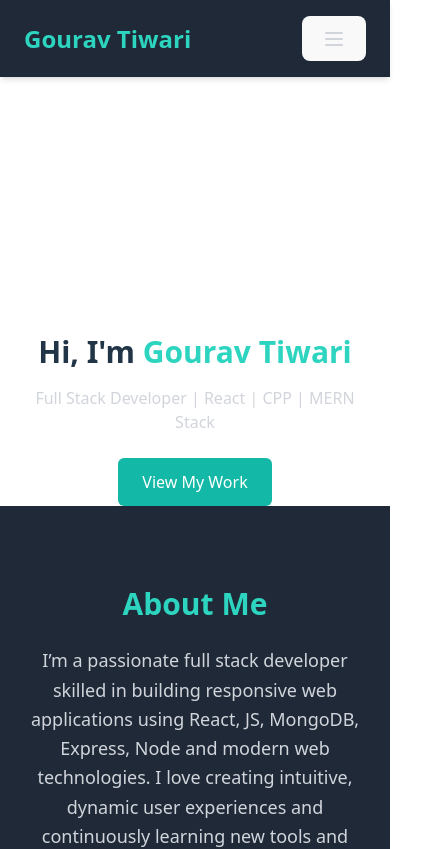
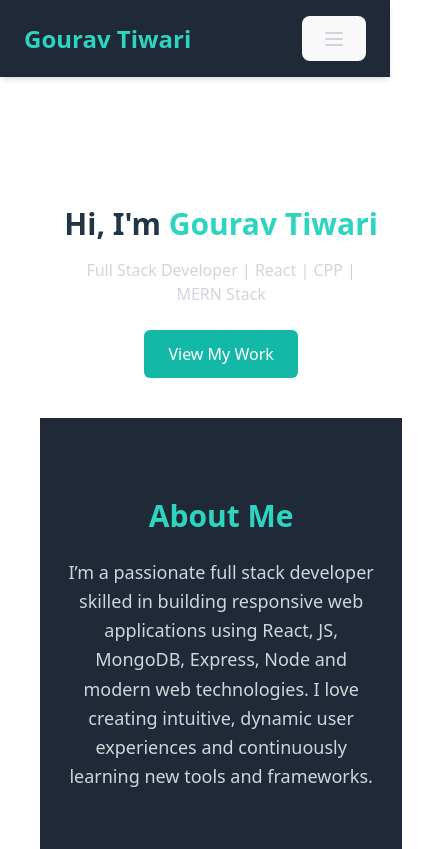
Before and after one commit to DeveloperTiwariJi2003/Portfolio, a React (Vite) app: page / in a window 390 px wide. Shown: the top 849 px of the page, 442 px wide, since content can reach past the window. Built offline with nearby package versions, Linux system fonts and the light colour scheme.

Commit message:
updated Mobile View

```diff
--- a/src/App.jsx
+++ b/src/App.jsx
@@ -10,7 +10,7 @@
 
     <div className="">
       <Navbar />
-      <div className=""><Hero />
+      <div className="flex-col justify-center m-10"><Hero />
       <About />
       <Projects />
       <Contact /></div>
--- a/src/components/Hero.jsx
+++ b/src/components/Hero.jsx
@@ -34,8 +34,7 @@
   return (
     <section
   id="home"
-  className="min-h-[60vh] flex flex-col md:flex-row items-center justify-between px-6 md:px-12 md:pt-24 gap-8 md:min-h-[20vh]"
->
+  className="min-h-[40vh] mb-10 md:min-h-[40vh] flex flex-col md:flex-row items-center justify-between px-6 md:px-12 pt-12 md:pt-24 gap-8">
 
       {/* Image Section */}
       <section className="flex-shrink-0 flex justify-center md:justify-end w-full md:w-1/2">
```
